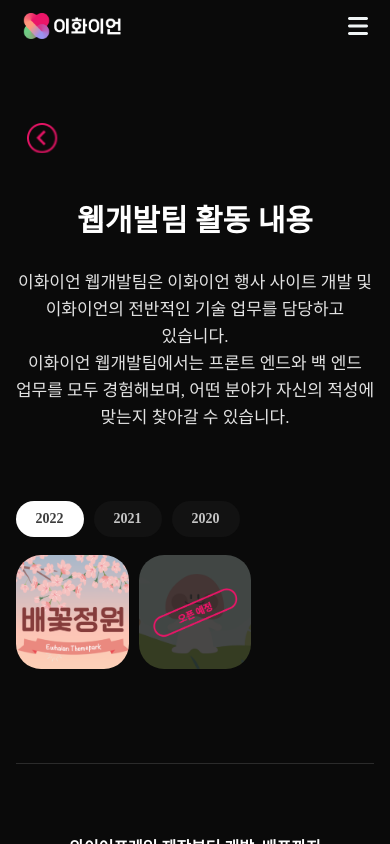
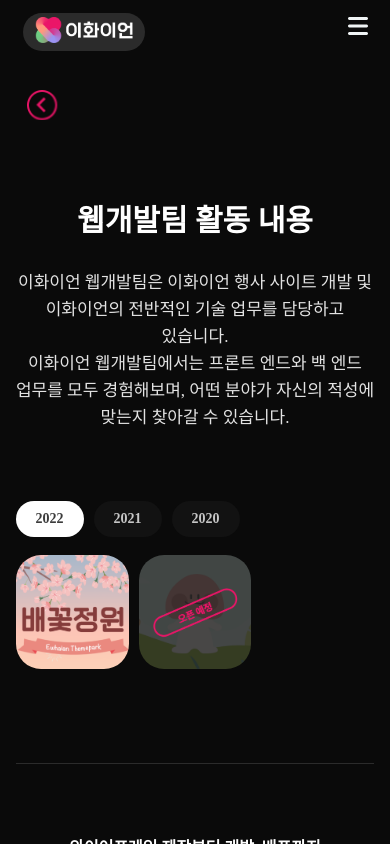
Before and after one commit to hyeinNa/recruiting_2023, a React (Create React App) app in the folder client/: page /teamInfo/detail/web in a window 390 px wide. In both pictures the pointer is over the element 72 px from the left and 27 px from the top of the page. Shown: the top 844 px of the page. Built offline with nearby package versions, Linux system fonts and the light colour scheme; no server answers; a web font is replaced by a local one.

Commit message:
hover transition 추가

```diff
--- a/client/src/components/Header/Header.css
+++ b/client/src/components/Header/Header.css
@@ -40,7 +40,13 @@
 .nav_bar_logoImg {
   width: var(--header-logo-size);
 }
-
+.nav_bar_logo:hover {
+  border-radius: 25px;
+  background-color: rgba(208, 208, 208, 0.17);
+  padding: 4px 12px;
+  cursor: pointer;
+  transition: 0.3s;
+}
 .nav_bar_apply_btn_container {
   display: flex;
   flex-direction: row;
@@ -58,10 +64,14 @@
 
 .nav_apply_btns:hover {
   background-color: var(--ewhaian-pink);
+  cursor: pointer;
+  transition: 0.3s;
 }
 
 .nav_apply_btns:hover .nav_apply_btns_text {
   color: var(--toneDown-white);
+  cursor: pointer;
+  transition: 0.3s;
 }
 
 .nav_register_btn {
@@ -90,6 +100,8 @@
 .nav_bar_menu li:hover {
   background-color: var(--header-hover);
   border-radius: var(--header-menu-hover-border-radius);
+  cursor: pointer;
+  transition: 0.3s;
 }
 
 .nav_bar_toggleBtn {
--- a/client/src/components/Header/Header.js
+++ b/client/src/components/Header/Header.js
@@ -9,11 +9,10 @@
   const ApplyStatus = () => {
     if (isApplicationPeriod) {
       window.location.replace("/register");
+    } else {
+      window.location.replace("/register/notperiod");
     }
-    else {
-      window.location.replace('/register/notperiod');
-    }
-  }
+  };
   useEffect(() => {
     axios
       .post("/api/var/load", {
@@ -23,7 +22,6 @@
         console.log(response.data);
         if (response.data.isInDB === "false") {
           setApplicationPeriod(false);
-
         } else {
           setApplicationPeriod(response.data.isApplicationPeriod);
         }
@@ -57,14 +55,17 @@
     <nav className="nav_bar">
       <div className="nav_bar_container">
         <div className="nav_bar_inner_container">
-          <div className="nav_bar_logo">
-            <Link to="/">
-              <img
-                className="nav_bar_logoImg"
-                src="/img/header/white_logo.png"
-                alt="ewhaianLogo"
-              />
-            </Link>
+          <div
+            className="nav_bar_logo"
+            onClick={() => {
+              window.location.replace("/");
+            }}
+          >
+            <img
+              className="nav_bar_logoImg"
+              src="/img/header/white_logo.png"
+              alt="ewhaianLogo"
+            />
           </div>
           <ul className="nav_bar_menu" id="nav_bar_menu">
             <div className="nav_bar_apply_btn_container">
--- a/client/src/components/utilis/BackBtn.css
+++ b/client/src/components/utilis/BackBtn.css
@@ -7,6 +7,8 @@
 }
 .back_btn:hover {
   content: url(../../../public/img/backArrowHover.png);
+  cursor: pointer;
+  transition: 0.3s;
 }
 .back_btn img {
   width: 100%;
@@ -15,5 +17,6 @@
   .back_btn {
     width: 30px;
     left: 7%;
+    top: 90px;
   }
 }
--- a/client/src/components/views/RegisterPages/ExistingApplicantCheckInfo.css
+++ b/client/src/components/views/RegisterPages/ExistingApplicantCheckInfo.css
@@ -104,6 +104,12 @@
   color: var(--toneDown-black);
   font-weight: var(--register-checkInfo-form-labels-font-weight);
 }
+.register_checkInfo_button:hover {
+  cursor: pointer;
+  transition: 0.3s;
+  background-color: var(--ewhaian-pink);
+  color: var(--toneDown-white);
+}
 .register_checkInfo_studentIdForm_wrapper input::placeholder {
   color: var(--toneDown-white);
   font-size: 15px;
--- a/client/src/components/views/RegisterPages/RegisterLanding.css
+++ b/client/src/components/views/RegisterPages/RegisterLanding.css
@@ -73,17 +73,25 @@
 /* hover 시 효과 */
 .register_landing_applicant_type_existing_container:hover {
   background-color: var(--ewhaian-pink);
+  cursor: pointer;
+  transition: 0.3s;
 }
 .register_landing_applicant_type_existing_container:hover
   .existing_applicant_description {
   color: var(--toneDown-white);
+  cursor: pointer;
+  transition: 0.3s;
 }
 .register_landing_applicant_type_new_container:hover {
   background-color: var(--ewhaian-pink);
+  cursor: pointer;
+  transition: 0.3s;
 }
 .register_landing_applicant_type_new_container:hover
   .new_applicant_description {
   color: var(--toneDown-white);
+  cursor: pointer;
+  transition: 0.3s;
 }
 .register_landing_border_style {
   border: solid;
--- a/client/src/components/views/ResultPages/CheckResult.js
+++ b/client/src/components/views/ResultPages/CheckResult.js
@@ -5,6 +5,7 @@
 import "../RegisterPages/ExistingApplicantCheckInfo.css";
 import Footer from "../../Footer/Footer";
 import Header from "../../Header/Header";
+import BackBtn from "../../utilis/BackBtn";
 function CheckResult() {
   const navigate = useNavigate();
   const [inputs, setInputs] = useState({
@@ -130,6 +131,7 @@
             </div>
           </form>
         </div>
+        <BackBtn path="/" />
       </div>
       <Footer />
     </div>
--- a/client/src/components/views/TeamInfoPages/DetailActivities/DesignDetailActivity.css
+++ b/client/src/components/views/TeamInfoPages/DetailActivities/DesignDetailActivity.css
@@ -82,18 +82,22 @@
 .subContent1 {
   margin-right: 20px;
   margin-bottom: 8px;
+  cursor: pointer;
 }
 .subContent2 {
   margin-left: 20px;
   margin-bottom: 8px;
+  cursor: pointer;
 }
 .subContent3 {
   margin-right: 20px;
   margin-top: 8px;
+  cursor: pointer;
 }
 .subContent4 {
   margin-left: 20px;
   margin-top: 8px;
+  cursor: pointer;
 }
 .design_detail_activity_part3_subContent_wrapper {
   width: 100%;
--- a/client/src/components/views/TeamInfoPages/DetailActivities/MarketingDetailAcitivity.css
+++ b/client/src/components/views/TeamInfoPages/DetailActivities/MarketingDetailAcitivity.css
@@ -122,6 +122,8 @@
 .marketing_part4_detail_btn:hover {
   background-color: rgba(208, 208, 208, 0.17);
   border-radius: 30px;
+  cursor: pointer;
+  transition: 0.3s;
 }
 .marketing_part4_detail_btn_img_wrapper {
   width: 20%;
--- a/client/src/components/views/TeamInfoPages/DetailActivities/WebDevDetailActivity.css
+++ b/client/src/components/views/TeamInfoPages/DetailActivities/WebDevDetailActivity.css
@@ -60,6 +60,8 @@
 .webProject_year_btn:hover {
   background-color: white;
   color: #3c3c3c;
+  cursor: pointer;
+  transition: 0.3s;
 }
 .unclicked {
   background-color: var(--teamInfo-bg-color);
--- a/client/src/components/views/TeamInfoPages/DetailActivities/webProject/WebProjectTemplate.css
+++ b/client/src/components/views/TeamInfoPages/DetailActivities/webProject/WebProjectTemplate.css
@@ -14,6 +14,8 @@
 }
 .webProject:hover > .webProjectHover {
   visibility: visible;
+  cursor: pointer;
+  transition: 0.3s;
 }
 .webProject img {
   width: 100%;
--- a/client/src/components/views/TeamInfoPages/TeamInfo.css
+++ b/client/src/components/views/TeamInfoPages/TeamInfo.css
@@ -45,6 +45,8 @@
 .teamInfo_btn:hover {
   background-color: white;
   color: #3c3c3c;
+  cursor: pointer;
+  transition: 0.3s;
 }
 .unclicked {
   background-color: var(--teamInfo-bg-color);
--- a/client/src/components/views/TeamInfoPages/teamContent.css
+++ b/client/src/components/views/TeamInfoPages/teamContent.css
@@ -80,4 +80,6 @@
 }
 .goSubActivity a:hover {
   background-color: rgba(208, 208, 208, 0.17);
+  cursor: pointer;
+  transition: 0.3s;
 }
```
